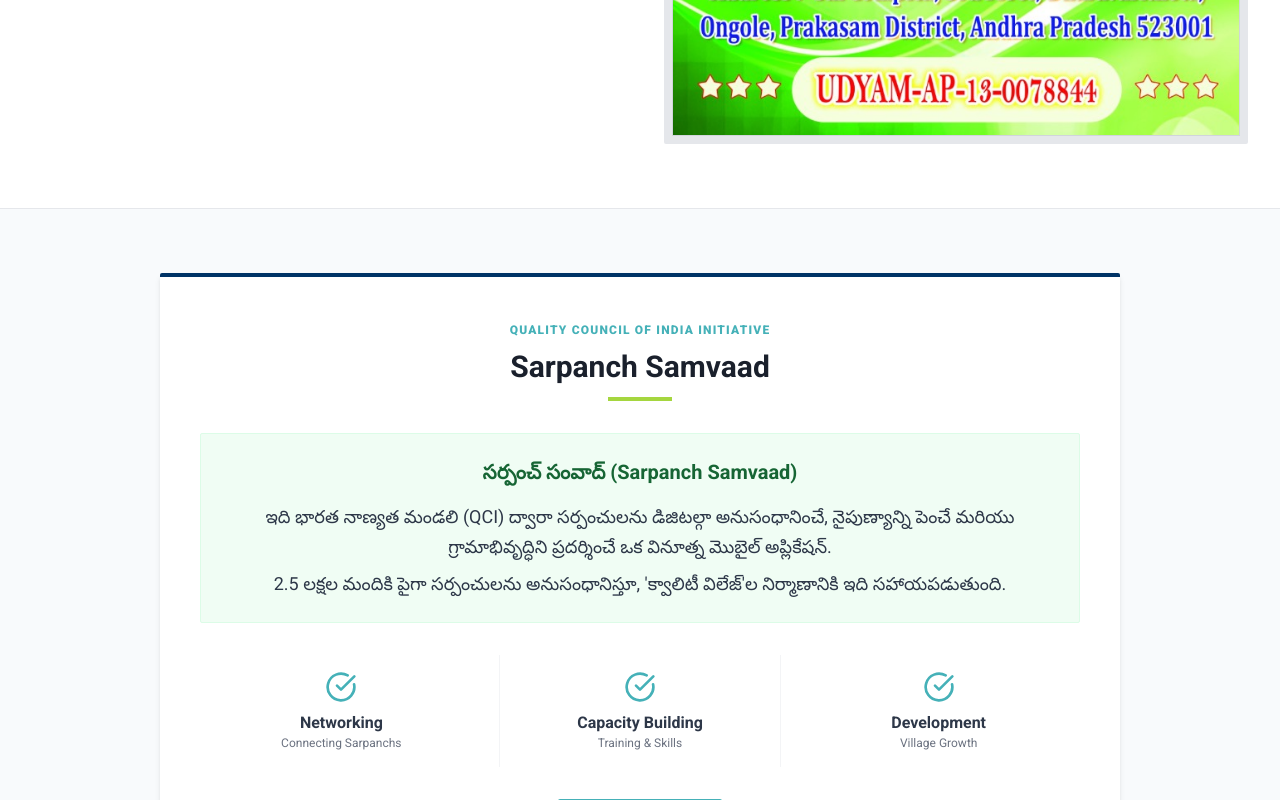
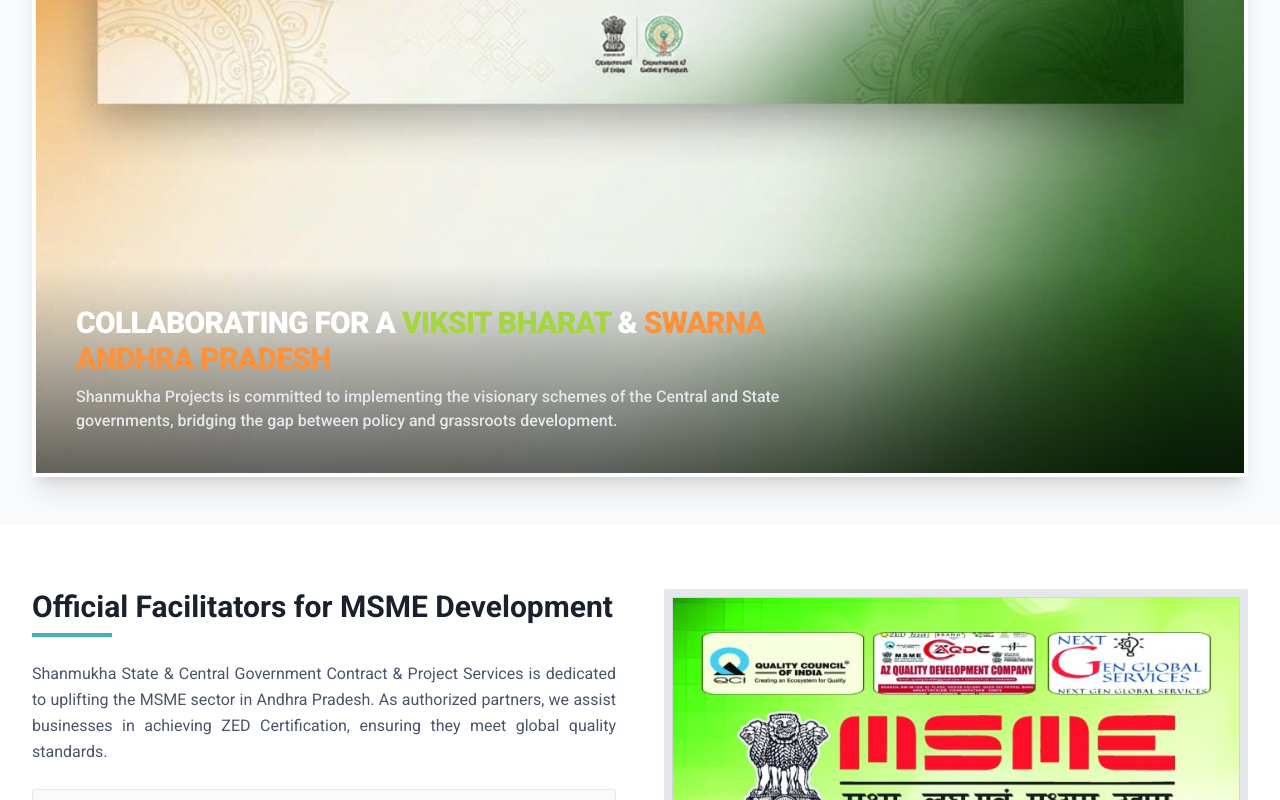
Before and after one commit to balajiprojects049-art/Shanmukha-Projects-, a React (Vite) app: page / in a window 1280 px wide. Shown: the part 1677-2477 px from the top of the page. Built offline with nearby package versions, Linux system fonts and the light colour scheme.

Commit message:
Add leadership banner with PM Modi and CM Chandrababu Naidu

```diff
--- a/src/pages/Home.jsx
+++ b/src/pages/Home.jsx
@@ -82,6 +82,35 @@
                     </div>
                 </div>
             </div>
+
+            {/* Leadership Banner Section */}
+            <section className="py-12 bg-gray-50">
+                <div className="max-w-7xl mx-auto px-4 sm:px-6 lg:px-8">
+                    <motion.div
+                        initial={{ opacity: 0, y: 30 }}
+                        whileInView={{ opacity: 1, y: 0 }}
+                        viewport={{ once: true }}
+                        transition={{ duration: 0.8 }}
+                        className="relative overflow-hidden rounded-sm shadow-xl border-4 border-white"
+                    >
+                        <img
+                            src="/images/leadership-banner.png"
+                            alt="Leadership Banner - PM Narendra Modi & CM N. Chandrababu Naidu"
+                            className="w-full h-auto object-cover"
+                        />
+                        <div className="absolute inset-x-0 bottom-0 bg-gradient-to-t from-black/60 to-transparent p-6 md:p-10">
+                            <div className="max-w-3xl">
+                                <h2 className="text-white text-xl md:text-3xl font-black uppercase tracking-tight mb-2">
+                                    Collaborating for a <span className="text-[#a5d63f]">Viksit Bharat</span> & <span className="text-orange-400">Swarna Andhra Pradesh</span>
+                                </h2>
+                                <p className="text-gray-200 text-sm md:text-base font-medium leading-relaxed">
+                                    Shanmukha Projects is committed to implementing the visionary schemes of the Central and State governments, bridging the gap between policy and grassroots development.
+                                </p>
+                            </div>
+                        </div>
+                    </motion.div>
+                </div>
+            </section>
 
             {/* About Overview - Formal Layout */}
             <section className="py-16 bg-white overflow-hidden">
```
Also changed, not shown: public/images/leadership-banner.png (added).
